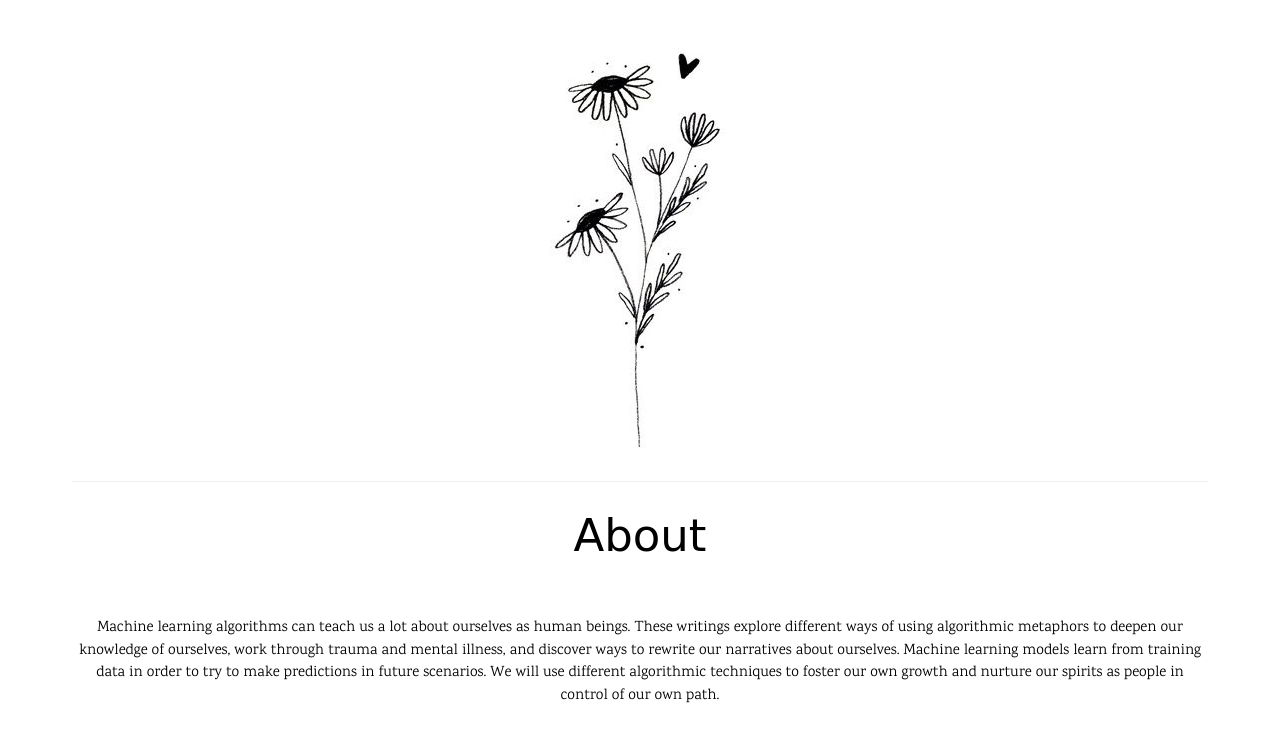
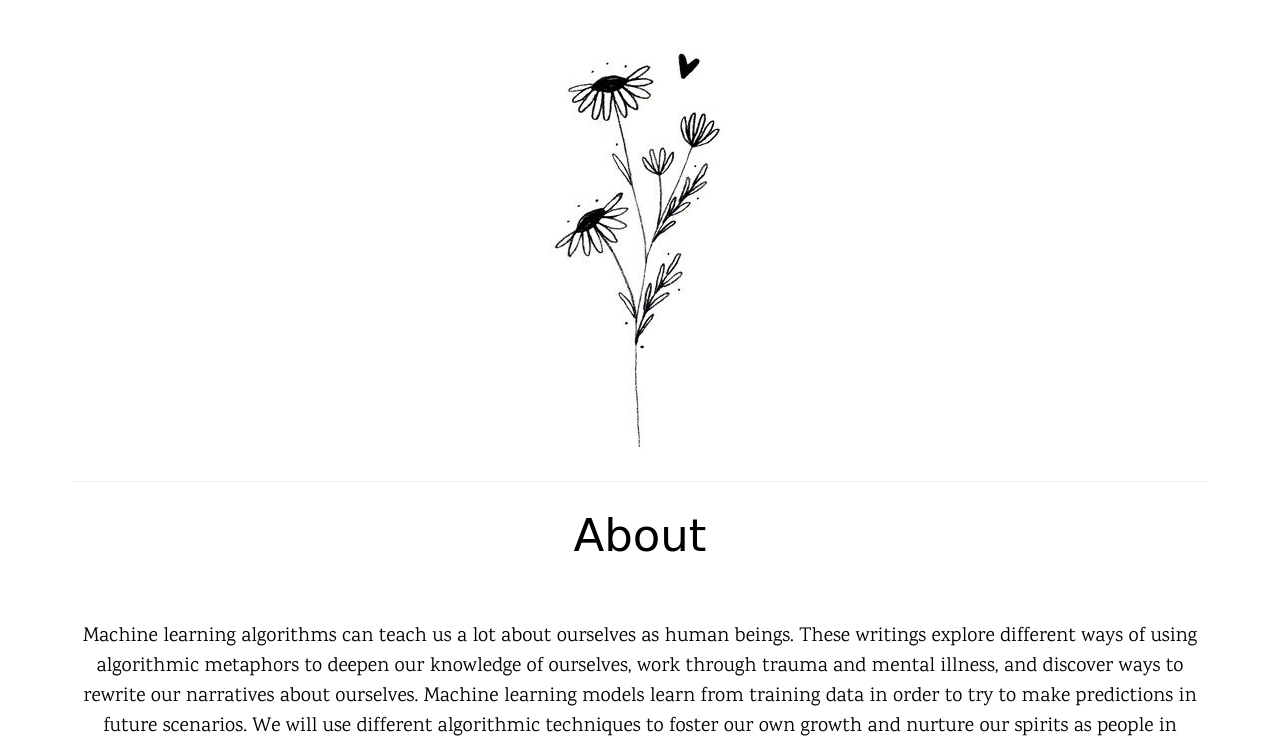
Before and after one commit to YimRegister/machinelearningtherapy, a plain HTML site: page index.html in a window 1280 px wide. Shown: the part 208-952 px from the top of the page. Drawn offline with nearby package versions, Linux system fonts and the light colour scheme; a web font is replaced by a local one.

Commit message:
reorganize

```diff
--- a/index.html
+++ b/index.html
@@ -16,7 +16,6 @@ body,h1,h2,h3,h4,h5,h6 {font-family: "Karma", sans-serif}
 <nav class="w3-sidebar w3-bar-block w3-card w3-top w3-xlarge w3-animate-left" style="display:none;z-index:2;width:40%;min-width:300px" id="mySidebar">
   <a href="javascript:void(0)" onclick="w3_close()"
   class="w3-bar-item w3-button">Close Menu</a>
-  <a href="#food" onclick="w3_close()" class="w3-bar-item w3-button">Food</a>
   <a href="#about" onclick="w3_close()" class="w3-bar-item w3-button">About</a>
 </nav>
 
@@ -42,7 +41,7 @@ body,h1,h2,h3,h4,h5,h6 {font-family: "Karma", sans-serif}
     <h3 style="font-family: 'Liu Jian Mao Cao', cursive; font-size:300%;">About</h3><br>
 
     <div>
-      <p>Machine learning algorithms can teach us a lot about ourselves as human beings. These writings explore different ways of using algorithmic metaphors to deepen our knowledge of ourselves, work through trauma and mental illness, and discover ways to rewrite our narratives about ourselves. Machine learning models learn from training data in order to try to make predictions in future scenarios. We will use different algorithmic techniques to foster our own growth and nurture our spirits as people in control of our own path.</p>
+      <p style="font-size:20px;">Machine learning algorithms can teach us a lot about ourselves as human beings. These writings explore different ways of using algorithmic metaphors to deepen our knowledge of ourselves, work through trauma and mental illness, and discover ways to rewrite our narratives about ourselves. Machine learning models learn from training data in order to try to make predictions in future scenarios. We will use different algorithmic techniques to foster our own growth and nurture our spirits as people in control of our own path.</p>
     </div>
   </div>
   <hr>
```
Also changed, not shown: mltherapy.PNG (added), preview.PNG (added).
